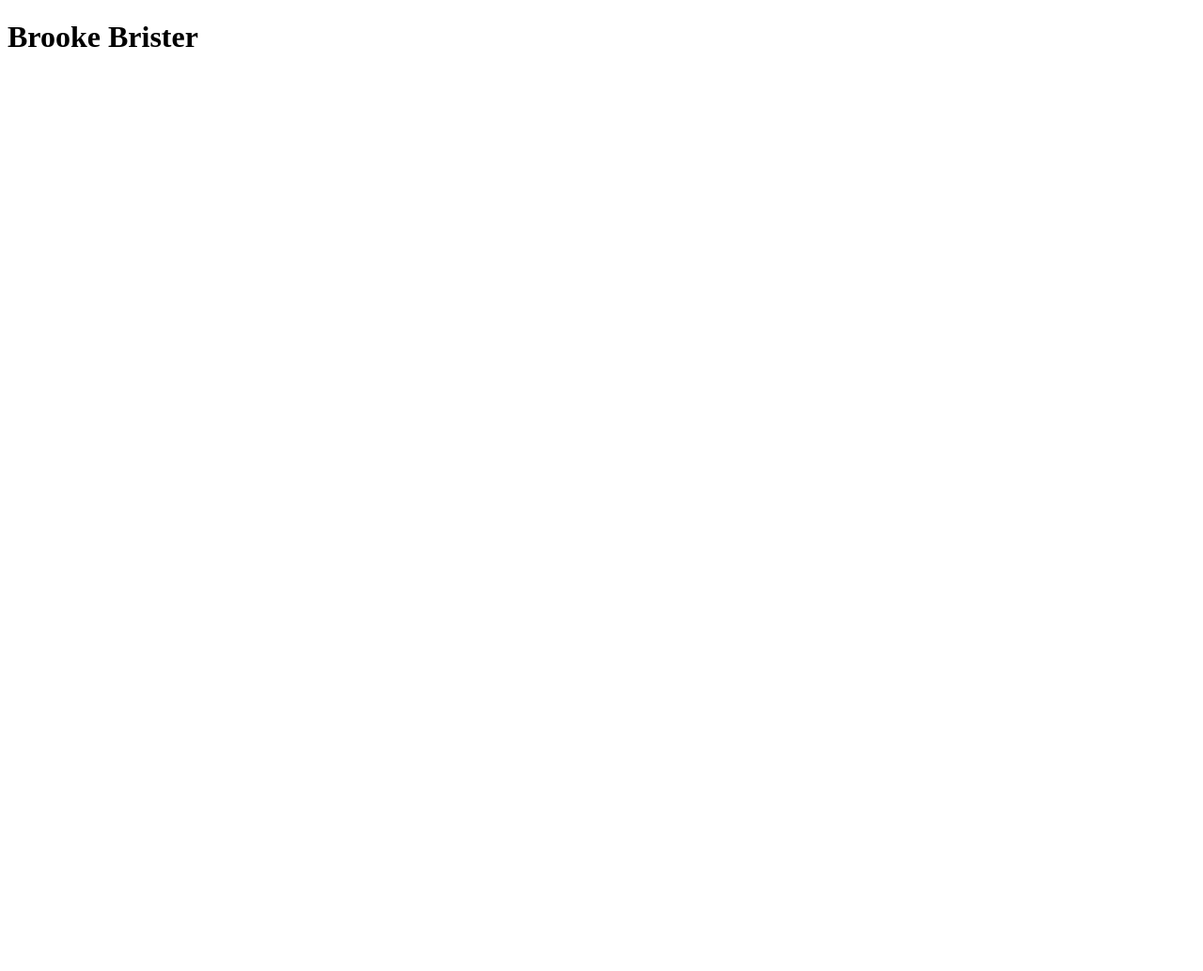
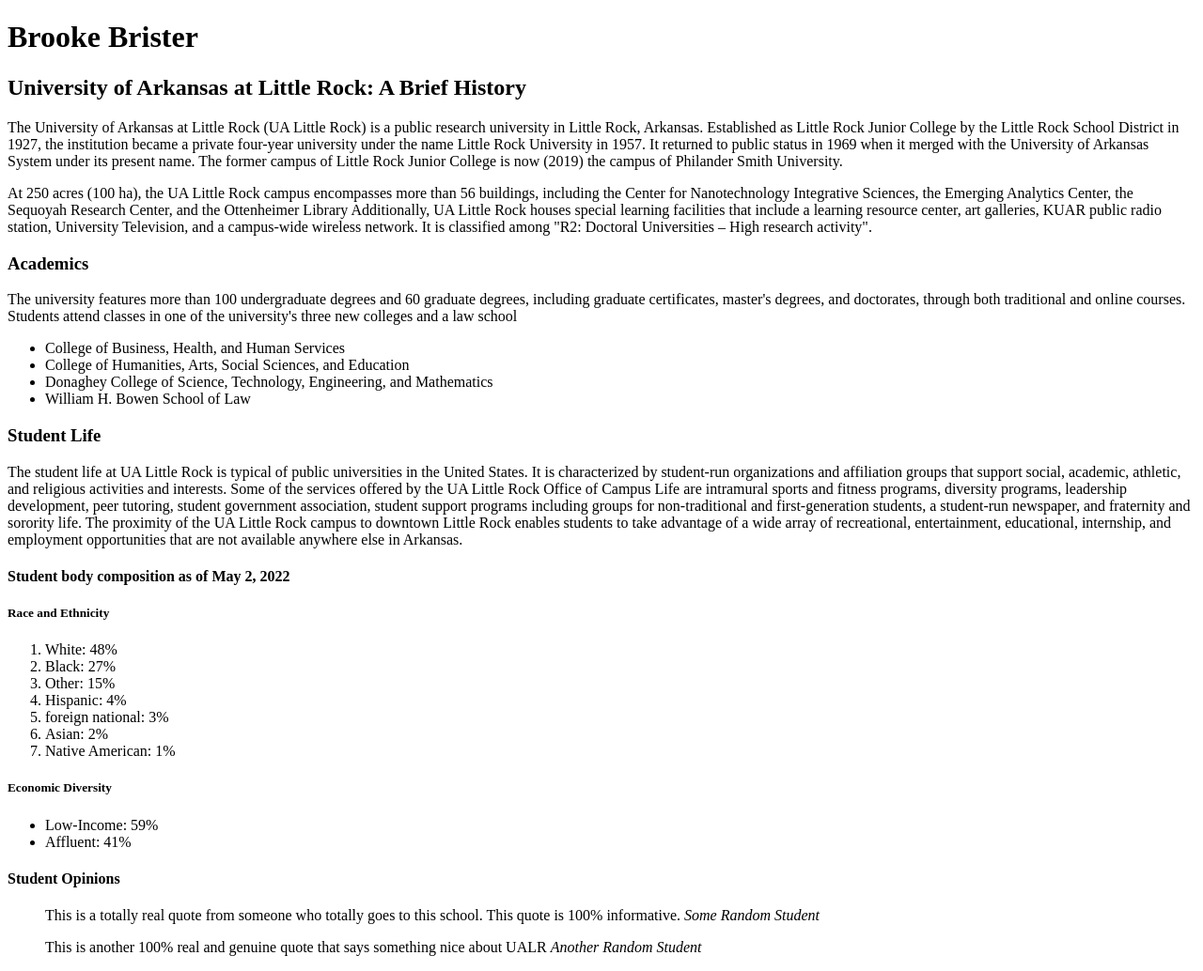
Before and after one commit to AllisonB3130/ifsc-1310, a plain HTML site: page index.html in a window 1280 px wide. Shown: the whole page at 94% size. Before the commit the page ends 800 px from the top, so only its background shows below. Drawn offline with Linux system fonts and the light colour scheme.

Commit message:
Progress on Prototype HTML Assignment, Unfinished

```diff
--- a/index.html
+++ b/index.html
@@ -3,15 +3,58 @@
 
 <html lang="en">
 <head>
-  <meta charset="utf-8">
-
   <title>IFSC 1310 | Brooke Brister</title>
   <meta name="description" content="Coursework from IFSC 1310 - Spring 2024">
   <meta name="author" content="Brooke Brister">
-
+  <meta charset="utf-8">
 </head>
 
 <body>
-  <h1>Brooke Brister</h1>
+    <main>
+        <header>
+            <h1>Brooke Brister </h1>
+        </header>
+
+        <section id="content">
+            <h2>University of Arkansas at Little Rock: A Brief History</h2>
+            <p>The University of Arkansas at Little Rock (UA Little Rock) is a public research university in Little Rock, Arkansas. Established as Little Rock Junior College by the Little Rock School District in 1927, the institution became a private four-year university under the name Little Rock University in 1957. It returned to public status in 1969 when it merged with the University of Arkansas System under its present name. The former campus of Little Rock Junior College is now (2019) the campus of Philander Smith University.</p>
+            <p>At 250 acres (100 ha), the UA Little Rock campus encompasses more than 56 buildings, including the Center for Nanotechnology Integrative Sciences, the Emerging Analytics Center, the Sequoyah Research Center, and the Ottenheimer Library Additionally, UA Little Rock houses special learning facilities that include a learning resource center, art galleries, KUAR public radio station, University Television, and a campus-wide wireless network. It is classified among "R2: Doctoral Universities – High research activity".</p>
+
+            <h3>Academics</h3>
+            <p>The university features more than 100 undergraduate degrees and 60 graduate degrees, including graduate certificates, master's degrees, and doctorates, through both traditional and online courses. Students attend classes in one of the university's three new colleges and a law school</p>
+            <ul>
+                <li>College of Business, Health, and Human Services</li>
+                <li>College of Humanities, Arts, Social Sciences, and Education</li>
+                <li>Donaghey College of Science, Technology, Engineering, and Mathematics</li>
+                <li>William H. Bowen School of Law</li>
+            </ul>
+
+            <h3>Student Life</h3>
+            <p>The student life at UA Little Rock is typical of public universities in the United States. It is characterized by student-run organizations and affiliation groups that support social, academic, athletic, and religious activities and interests. Some of the services offered by the UA Little Rock Office of Campus Life are intramural sports and fitness programs, diversity programs, leadership development, peer tutoring, student government association, student support programs including groups for non-traditional and first-generation students, a student-run newspaper, and fraternity and sorority life. The proximity of the UA Little Rock campus to downtown Little Rock enables students to take advantage of a wide array of recreational, entertainment, educational, internship, and employment opportunities that are not available anywhere else in Arkansas.</p>
+
+            <h4>Student body composition as of May 2, 2022</h4>
+
+            <h5>Race and Ethnicity</h5>
+            <ol>
+                <li>White: 48%</li>
+                <li>Black: 27%</li>
+                <li>Other: 15%</li>
+                <li>Hispanic: 4%</li>
+                <li>foreign national: 3%</li>
+                <li>Asian: 2%</li>
+                <li>Native American: 1%</li>
+            </ol>
+
+            <h5>Economic Diversity</h5>
+            <ul>
+                <li>Low-Income: 59%</li>
+                <li>Affluent: 41%</li>
+            </ul>
+
+            <h4>Student Opinions</h4>
+            <blockquote>This is a totally real quote from someone who totally goes to this school. This quote is 100% informative. <cite>Some Random Student</cite></blockquote>
+            <blockquote>This is another 100% real and genuine quote that says something nice about UALR <cite>Another Random Student</cite></blockquote>
+        </section>
+  </main>
 </body>
 </html>
```
